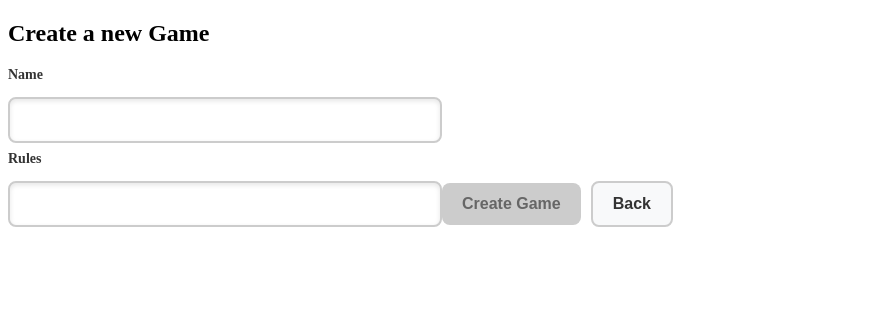
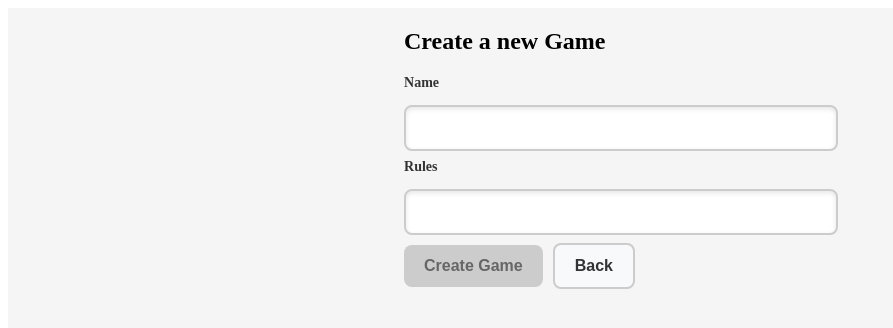
Before and after one commit to Gepardec/gepardec-gamertrack-frontend, an Angular app: page /games/new in a window 1280 px wide. Shown: the top 328 px of the page, without its empty margins (0-893 px from the left). Built offline with nearby package versions, Linux system fonts and the light colour scheme.

Commit message:
add formatting for app.component.html fix proxy having issues with requests having path variables

```diff
--- a/src/app/app.component.css
+++ b/src/app/app.component.css
@@ -0,0 +1,9 @@
+.root {
+  display: flex;
+  justify-content: center;
+  min-height: 100vh;
+  margin: 0;
+  padding: 0;
+  box-sizing: border-box;
+  background-color: #f5f5f5;
+}
--- a/src/app/app.component.html
+++ b/src/app/app.component.html
@@ -1,7 +1,7 @@
 <main>
   <header>
   </header>
-  <section class="">
+  <section class="root">
     <router-outlet></router-outlet>
   </section>
 </main>
```
Also changed, not shown: src/proxy.conf.json (+4 -3 lines).
